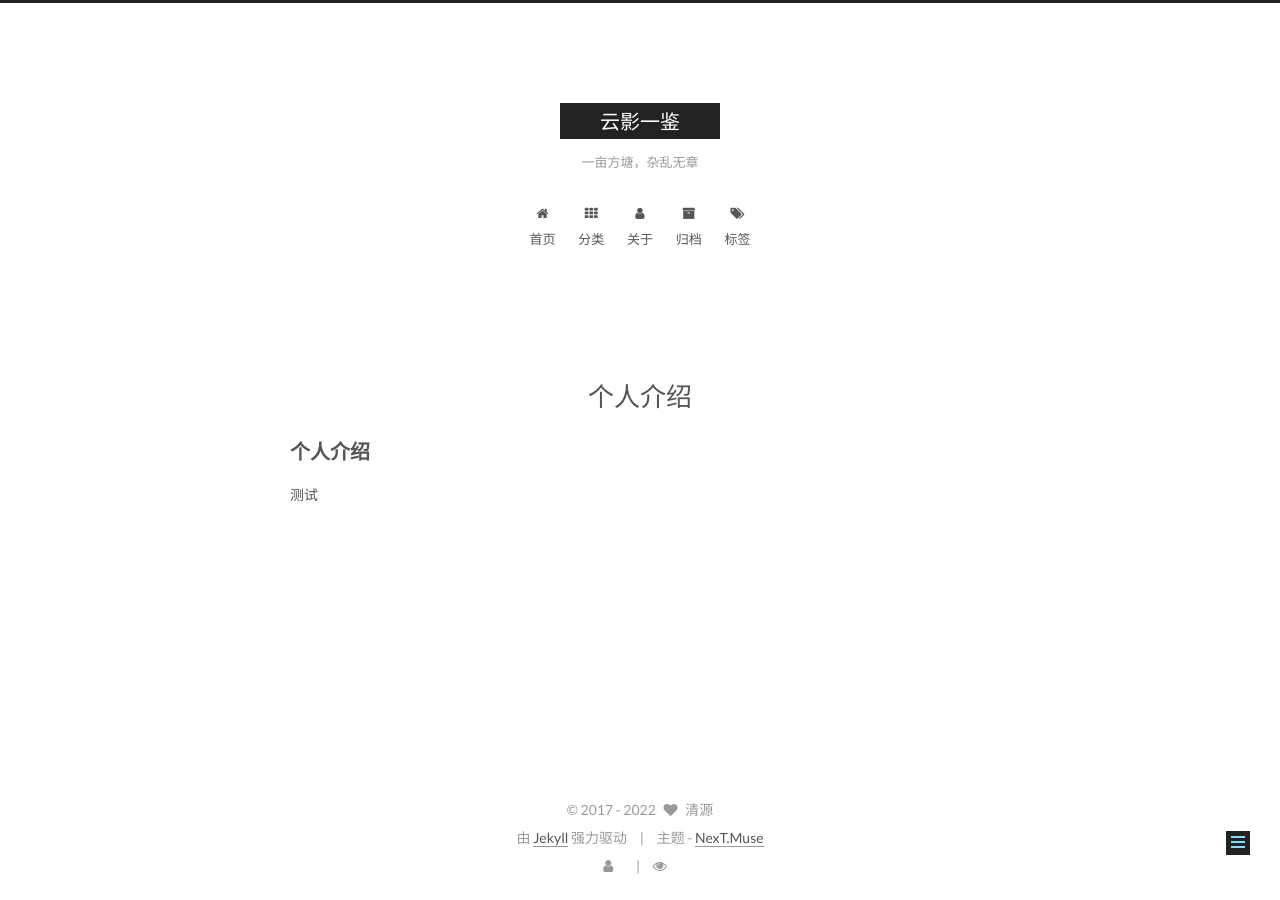
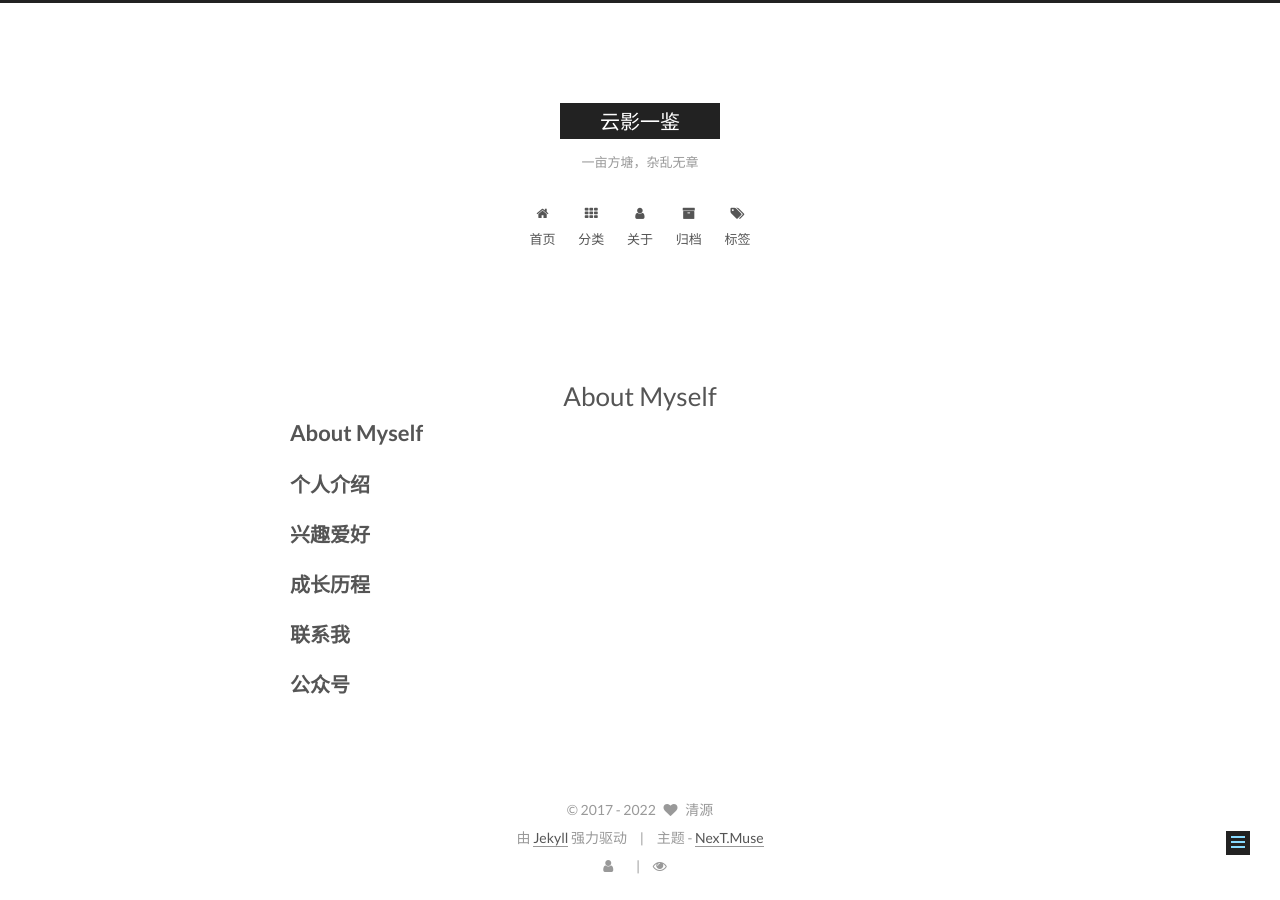
Before and after one commit to Kerwin0766/Kerwin0766.github.io, a Jekyll site: the page built from about/index.md, in a window 1280 px wide. Built offline with Jekyll 4.4.1, drawn with Linux system fonts in a browser that asks for light colours; comment, search, counter and statistics services are not loaded; our own code applies the rules of GitHub Pages for plain Markdown files.

Commit message:
Update index.md

```diff
--- a/about/index.md
+++ b/about/index.md
@@ -2,7 +2,14 @@
 layout: page
 type: about
 ---
-
+# About Myself
 
 ## 个人介绍
-测试
+
+## 兴趣爱好
+
+## 成长历程
+
+## 联系我
+
+## 公众号
```
